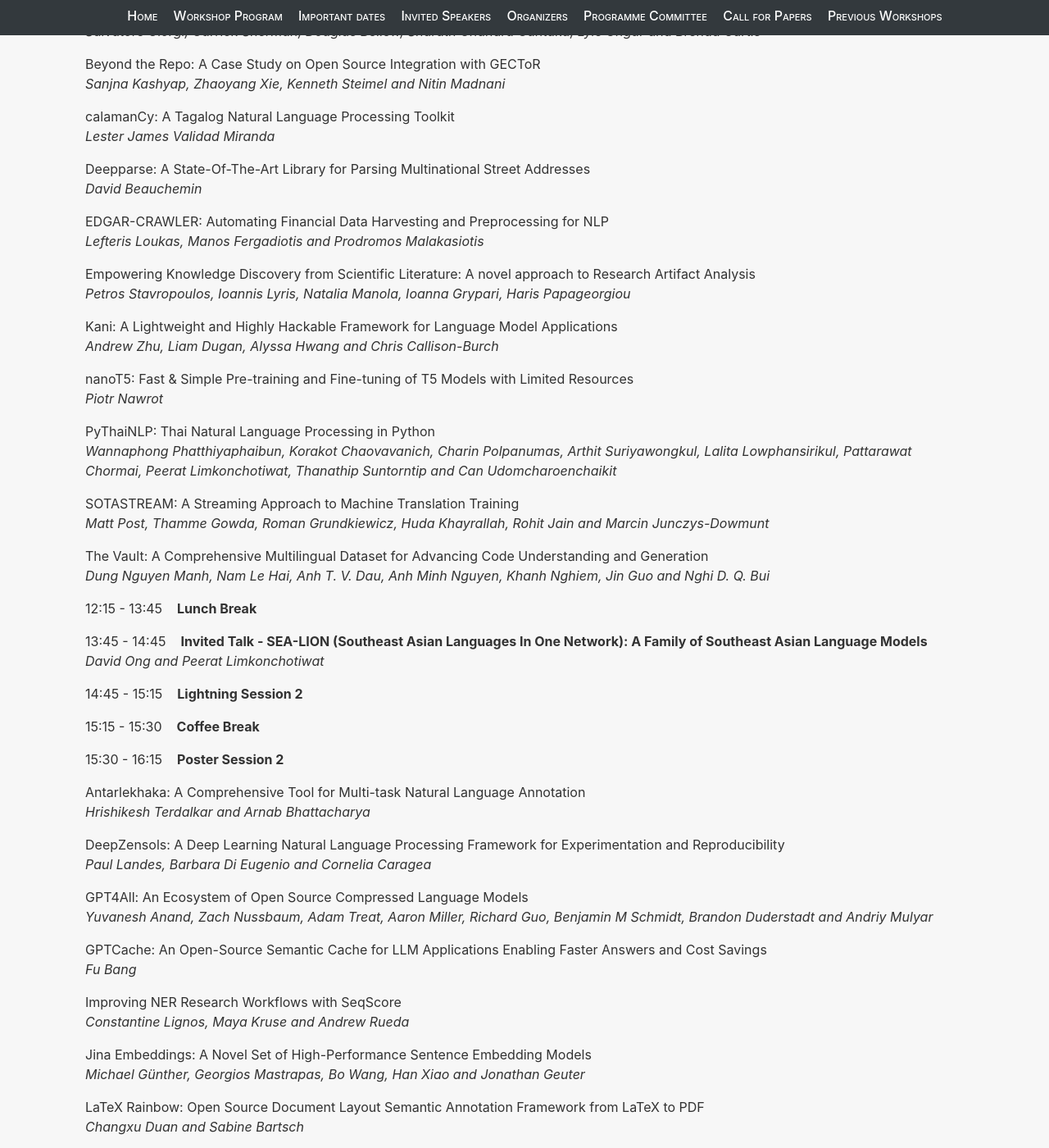
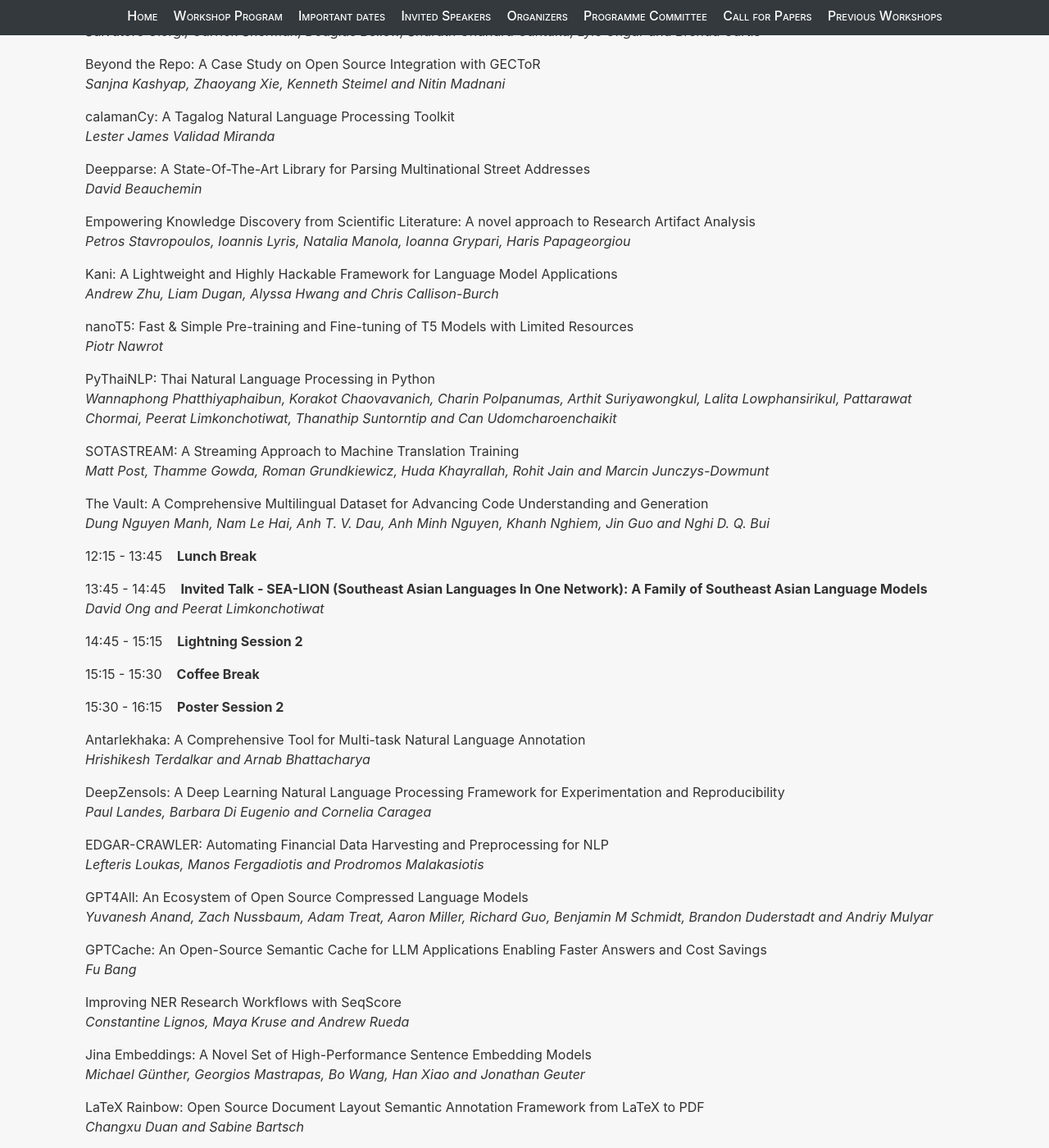
Before and after one commit to nlposs/nlposs.github.io, a Jekyll site: the page built from 2023/index.md, in a window 1280 px wide and 1400 px high, scrolled down 5522 px. Shown: the whole window at 82% size. Built offline with Jekyll 4.4.1, drawn with Linux system fonts in a browser that asks for light colours; part of the change alters nothing that is shown.

```diff
--- a/2023/index.md
+++ b/2023/index.md
@@ -165,9 +165,6 @@ The timezone for the program schedule below are in **Singapore Time (GMT +8)**.
 <p>Deepparse: A State-Of-The-Art Library for Parsing Multinational Street Addresses<br>
 <em>David Beauchemin</em></p>
 
-<p>EDGAR-CRAWLER: Automating Financial Data Harvesting and Preprocessing for NLP<br>
-<em>Lefteris Loukas, Manos Fergadiotis and Prodromos Malakasiotis</em></p>
-
 <p>Empowering Knowledge Discovery from Scientific Literature: A novel approach to Research Artifact Analysis<br>
 <em>Petros Stavropoulos, Ioannis Lyris, Natalia Manola, Ioanna Grypari, Haris Papageorgiou</em></p>
 
@@ -204,6 +201,9 @@ The timezone for the program schedule below are in **Singapore Time (GMT +8)**.
 
 <p>DeepZensols: A Deep Learning Natural Language Processing Framework for Experimentation and Reproducibility<br>
 <em>Paul Landes, Barbara Di Eugenio and Cornelia Caragea</em></p>
+
+<p>EDGAR-CRAWLER: Automating Financial Data Harvesting and Preprocessing for NLP<br>
+<em>Lefteris Loukas, Manos Fergadiotis and Prodromos Malakasiotis</em></p>
 
 <p>GPT4All: An Ecosystem of Open Source Compressed Language Models<br>
 <em>Yuvanesh Anand, Zach Nussbaum, Adam Treat, Aaron Miller, Richard Guo, Benjamin M Schmidt, Brandon Duderstadt and Andriy Mulyar</em></p>
```
